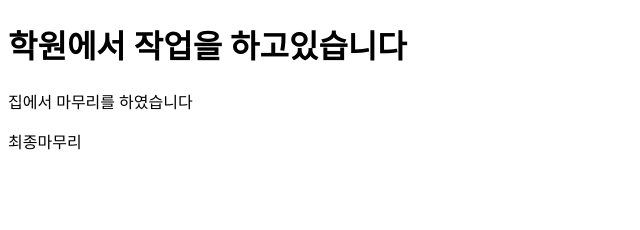
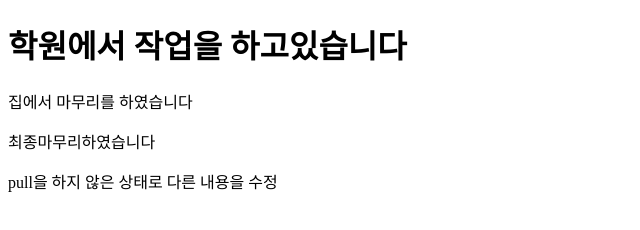
Before and after one commit to designUon/team-git-test, a plain HTML site: page index.html in a window 1280 px wide. Shown: the whole page, without its empty margins (0-640 px from the left). Drawn offline with Linux system fonts and the light colour scheme.

Commit message:
0531-html-pull안하고올림

```diff
--- a/index.html
+++ b/index.html
@@ -9,6 +9,7 @@
 <body>
     <h1>학원에서 작업을 하고있습니다</h1>
     <p>집에서 마무리를 하였습니다</p>
-    <p>최종마무리</p>
+    <p>최종마무리하였습니다</p>
+    <p>pull을 하지 않은 상태로 다른 내용을 수정</p>
 </body>
 </html>
```
